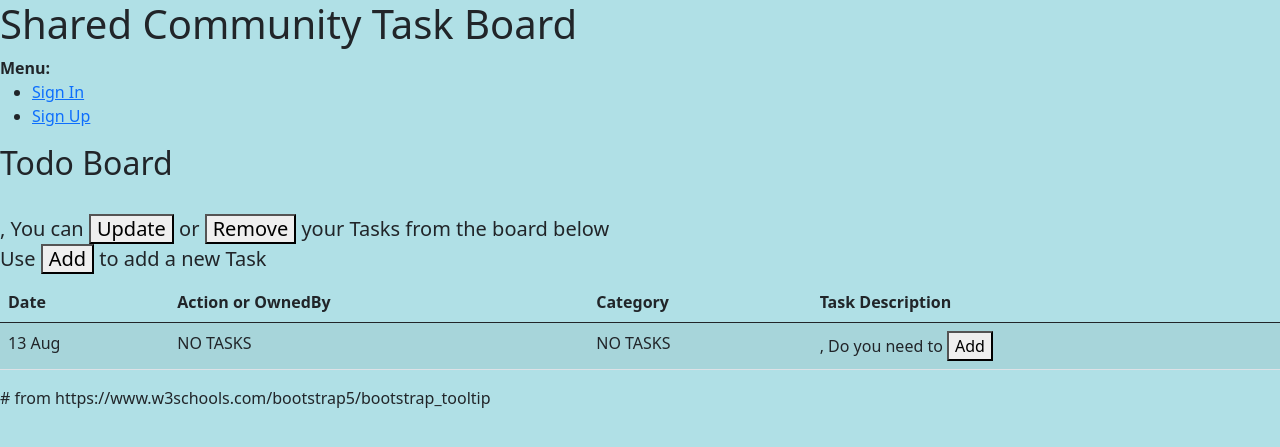
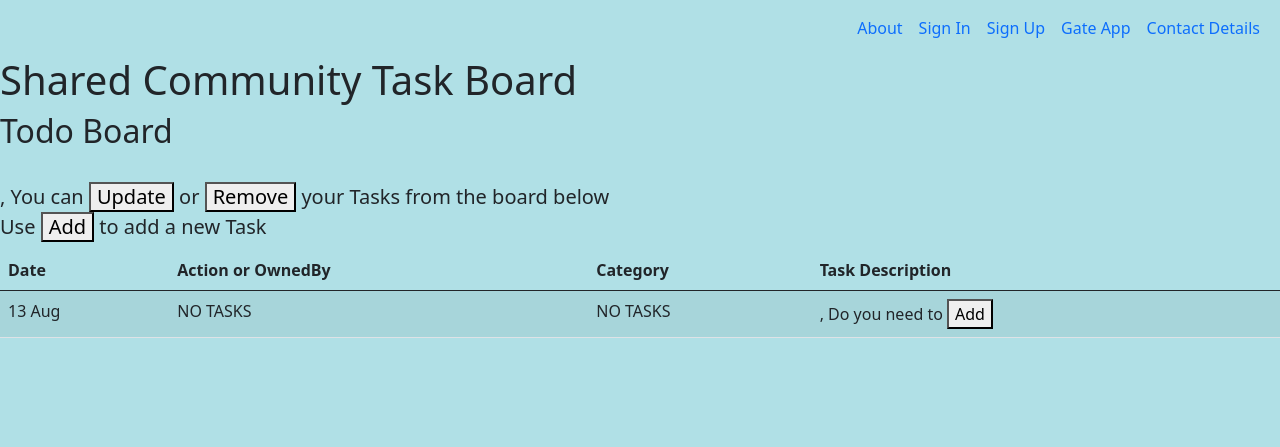
Before and after one commit to siobhain/ctb, a Django app: page /todo/ in a window 1280 px wide. Shown: the top 447 px of the page. Run offline with Django 3.2, Linux system fonts and the light colour scheme; data that the repository does not hold is empty.

Commit message:
CTB: Add navbar & associated htmls urls

```diff
--- a/ctbproject/urls.py
+++ b/ctbproject/urls.py
@@ -15,6 +15,8 @@ Including another URLconf
 """
 from django.contrib import admin
 from django.urls import path, include
+from django.views import generic
+from django.views.generic import TemplateView
 # from taskapp.views import ctb_welcome,  create_task
 
 
@@ -24,4 +26,6 @@ urlpatterns = [
     # path('', ctb_welcome, name='welcome'),
     path('accounts/', include('allauth.urls')),
     path('', include('taskapp.urls'), name='taskapp_urls'),
+    path('about/', TemplateView.as_view(template_name='about.html'), name='about'),
+    path('soon/', TemplateView.as_view(template_name='soon.html'), name='soon'),
   ]
--- a/taskapp/templates/taskapp/todo_list.html
+++ b/taskapp/templates/taskapp/todo_list.html
@@ -54,7 +54,7 @@
 
 {%endblock%}
 {% block extrabody %}
-# from https://www.w3schools.com/bootstrap5/bootstrap_tooltip
+<!-- from https://www.w3schools.com/bootstrap5/bootstrap_tooltip -->
 <script>
     var tooltipTriggerList = [].slice.call(document.querySelectorAll('[data-bs-toggle="tooltip"]'))
     var tooltipList = tooltipTriggerList.map(function (tooltipTriggerEl) {
--- a/templates/base.html
+++ b/templates/base.html
@@ -18,9 +18,31 @@
   </head>
 
 <body>
+  <nav class="navbar navbar-expand-lg bg-body-tertiary">
+    <div class="container-fluid">
+      <ul class="navbar-nav ms-auto">
+        <li class="nav-item">
+          <a class="nav-link"  href="{% url 'about' %}">About</a>
+        </li>
+        {% if user.is_authenticated %}
+          <li class="nav-item"><a class="nav-link" href="{% url 'account_logout' %}">Sign Out</a></li>
+          {% else %}
+          <li class="nav-item"><a class="nav-link" href="{% url 'account_login' %}">Sign In</a></li>
+          <li class="nav-item"><a class="nav-link" href="{% url 'account_signup' %}">Sign Up</a></li>
+        {% endif %}
+        <li class="nav-item">
+          <a class="nav-link" href="{% url 'soon' %}">Gate App</a>
+        </li>
+        <li class="nav-item">
+          <a class="nav-link" href="{% url 'soon' %}">Contact Details</a>
+        </li>
+      </ul>
+    </div>
+  </nav>
+
 <h1>Shared Community Task Board</h1>
 
-{# Adapted from CI Blog project   #}
+<!-- Adapted from CI Blog project    -->
       <div class="container">
         <div class="row">
             <div class="col-md-8 offset-md-2">
@@ -34,24 +56,14 @@
         </div>
     </div>
 
+  {% block content %}
+  {% endblock %}
 
-      <div>
-        <strong>Menu:</strong>
-        <ul>
-          {% if user.is_authenticated %}
-          <li><a href="{% url 'account_logout' %}">Sign Out</a></li>
-          {% else %}
-          <li><a href="{% url 'account_login' %}">Sign In</a></li>
-          <li><a href="{% url 'account_signup' %}">Sign Up</a></li>
-          {% endif %}
-        </ul>
-      </div>
-      {% block content %}
-      {% endblock %}
-    {% block extrabody %}
-    {% endblock %}
+  {% block extrabody %}
+  {% endblock %}
 
-{# Adapted from CI Blog project : message alert goes after 3 seconds  #}
+<!-- Adapted from CI Blog project : message alert goes after 3 seconds      -->
+
   <script>
     setTimeout(function () {
         let messages = document.getElementById('msg');
```
Also changed, not shown: templates/about.html (added, +13 -0 lines), templates/index.html (deleted, +0 -34 lines), templates/soon.html (added, +11 -0 lines), README.md.
